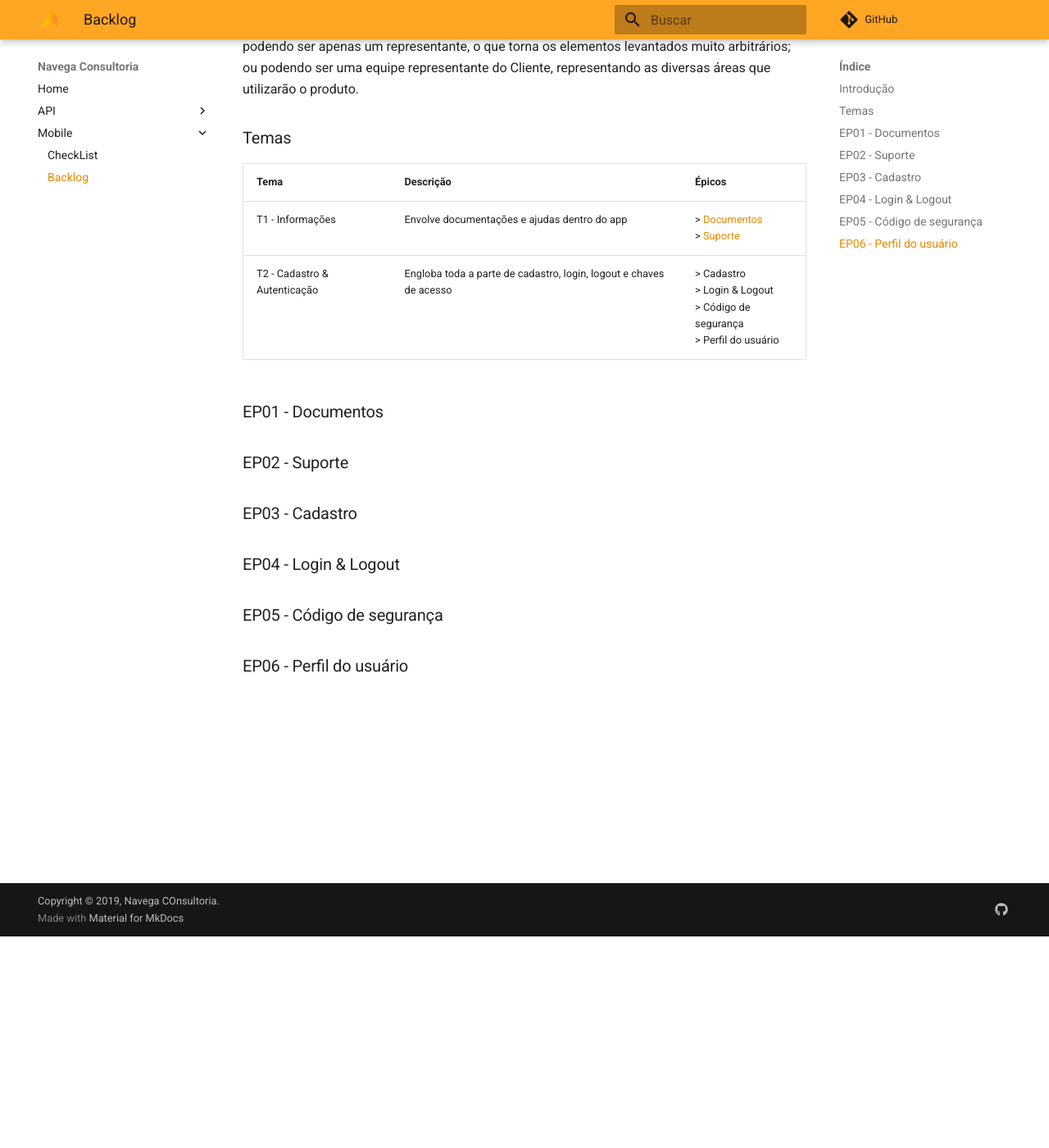
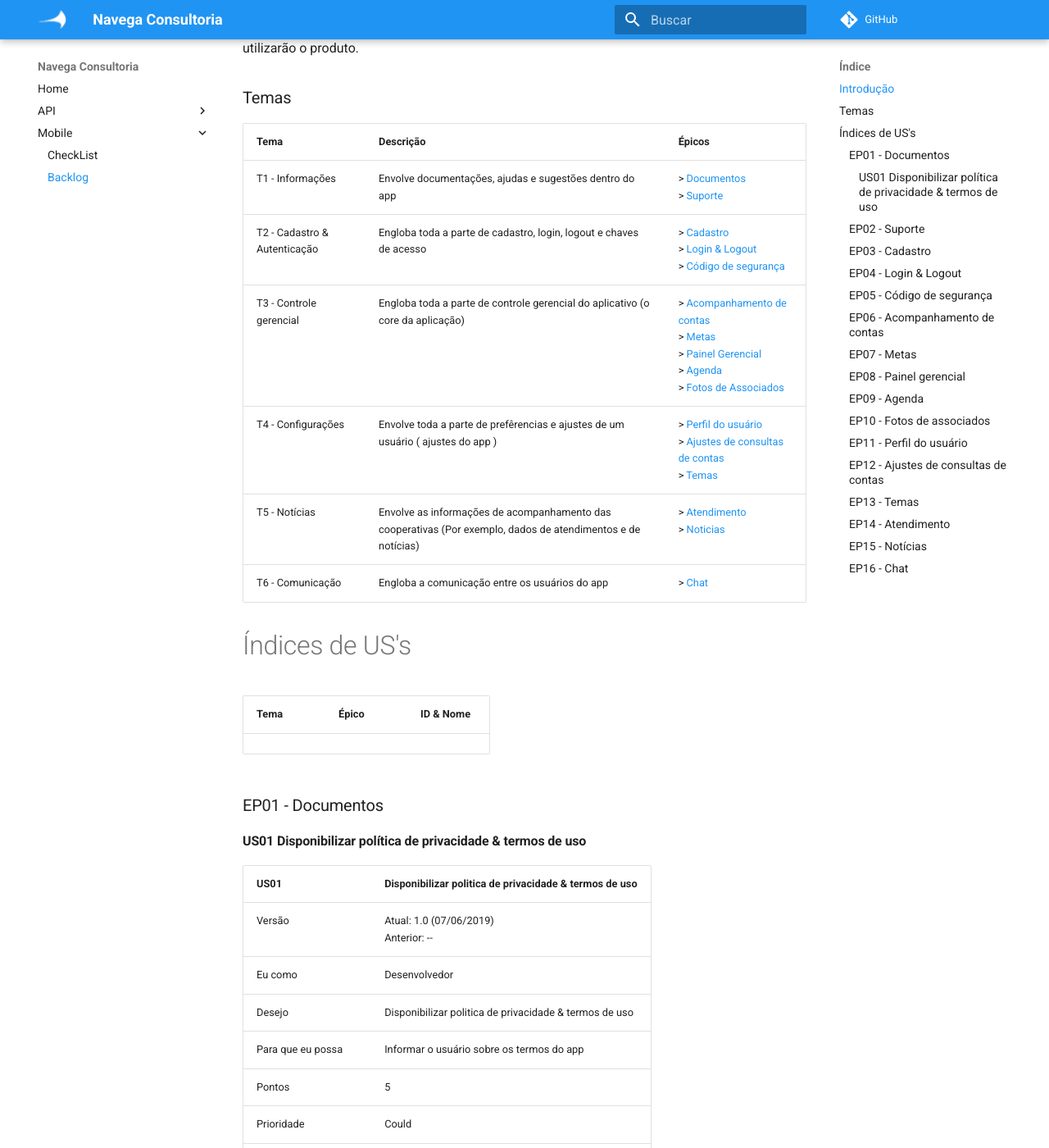
Before and after one commit to NavegaSistemas/Documentacao, an MkDocs documentation site: the page built from docs/Mobile/backlog.md, in a window 1280 px wide and 1400 px high, scrolled down 258 px. Shown: the whole window at 82% size. Built offline with MkDocs 1.6.1 and Material for MkDocs 9.7.7, drawn with Linux system fonts in a browser that asks for light colours; some of the changed text lies outside the part shown.

Commit message:
Alterado cores, adicionado temas e epicos do backlog

```diff
--- a/docs/Mobile/backlog.md
+++ b/docs/Mobile/backlog.md
@@ -5,22 +5,58 @@
 ### Temas
 |Tema|Descrição|Épicos|
 |--|--|--|
-|T1 - Informações|Envolve documentações e ajudas dentro do app| > [Documentos](#ep01-documentos) <br> > [Suporte](#ep02-suporte) |
-|T2 - Cadastro & Autenticação|Engloba toda a parte de cadastro, login, logout e chaves de acesso| > Cadastro <br> > Login & Logout <br> > Código de segurança <br> > Perfil do usuário |
+|T1 - Informações|Envolve documentações, ajudas e sugestões dentro do app| > [Documentos](#ep01-documentos) <br> > [Suporte](#ep02-suporte) |
+|T2 - Cadastro & Autenticação|Engloba toda a parte de cadastro, login, logout e chaves de acesso| > [Cadastro](#ep03-cadastro) <br> > [Login & Logout](#ep04-login-logout) <br> > [Código de segurança](#ep05-codigo-de-seguranca) |
+|T3 - Controle gerencial|Engloba toda a parte de controle gerencial do aplicativo (o core da aplicação)| > [Acompanhamento de contas](#ep06-acompanhamento-de-contas) <br> > [Metas](#ep07-metas) <br> > [Painel Gerencial](#ep08-painel-gerencial) <br> > [Agenda](#ep09-agenda) <br> > [Fotos de Associados](#ep10-fotos-de-associados) |
+|T4 - Configurações| Envolve toda a parte de prefêrencias e ajustes de um usuário ( ajustes do app ) | > [Perfil do usuário](#ep11-perfil-do-usuario) <br> > [Ajustes de consultas de contas](#ep12-ajustes-de-consultas-de-contas) <br> > [Temas](#ep13-temas)|
+|T5 - Notícias | Envolve as informações de acompanhamento das cooperativas (Por exemplo, dados de atendimentos e de notícias) | > [Atendimento](#ep14-atendimento) <br> > [Noticias](#ep15-noticias) |
+|T6 - Comunicação| Engloba a comunicação entre os usuários do app | > [Chat](#ep16-chat) |
+
+# Índices de US's
+|Tema|Épico|ID & Nome|
+|--|--|--|
+
 
 ### EP01 - Documentos
 
+#### US01 Disponibilizar política de privacidade & termos de uso
+
+|US01|Disponibilizar politica de privacidade & termos de uso|
+|--|--|
+|Versão|Atual: 1.0 (07/06/2019) <br> Anterior: --|
+|Eu como|Desenvolvedor|
+|Desejo|Disponibilizar politica de privacidade & termos de uso|
+|Para que eu possa|Informar o usuário sobre os termos do app|
+|Pontos|5|
+|Prioridade|Could|
+|Critérios de aceitação| > Deve seguir o padrão deste tipo de documento <br> > Deve conter todos os termos necessários <br> > Deve ter uma politica de privacidade clara|
 
 ### EP02 - Suporte
 
-
 ### EP03 - Cadastro
-
 
 ### EP04 - Login & Logout
 
-
 ### EP05 - Código de segurança
 
+### EP06 - Acompanhamento de contas
 
-### EP06 - Perfil do usuário
+### EP07 - Metas
+
+### EP08 - Painel gerencial
+
+### EP09 - Agenda
+
+### EP10 - Fotos de associados
+
+### EP11 - Perfil do usuário
+
+### EP12 - Ajustes de consultas de contas
+
+### EP13 - Temas
+
+### EP14 - Atendimento
+
+### EP15 - Notícias
+
+### EP16 - Chat
--- a/mkdocs.yml
+++ b/mkdocs.yml
@@ -2,14 +2,14 @@
 site_description: Documentação da Navega Consultoria
 repo_url: https://github.com/alanrslima
 site_dir: site
-copyright: Copyright &copy; 2019, <a href="http://navegaconsultoria.com.br/">Navega COnsultoria</a>.
+copyright: Copyright &copy; 2019, <a href="http://navegaconsultoria.com.br/">Navega Consultoria</a>.
 dev_addr: ‘0.0.0.0:8000
 theme:
   name: 'material'
-  logo: 'favicon.png'
-  favicon: 'favicon.png'
+  logo: 'images/icon.png'
+  favicon: 'images/icon.png'
   palette:
-    primary: 'orange'
+    primary: 'blue'
   language: 'pt'
 
 extra:
@@ -23,6 +23,7 @@
 nav:
   - Home: 'index.md'
   - API:
+    - Agendas de Visitas: API/agendas_visitas.md
     - Associados: API/associados.md
     - Atendimento: API/atendimento.md
     - Contas Gerenciais: API/contas_gerenciais.md
@@ -30,7 +31,6 @@
     - Níveis de Saldo: API/niveis_saldo.md
     - Notificações: API/notificacoes.md
     - Usuários: API/usuarios.md
-    - Agendas de Visitas: API/agendas_visitas.md
   - Mobile:
     - CheckList: Mobile/check_list.md
     - Backlog: Mobile/backlog.md
```
Also changed, not shown: docs/API/agendas_visitas.md (+13 -0 lines), docs/API/notificacoes.md (+5 -5 lines), docs/API/usuarios.md (+8 -6 lines), docs/Mobile/doubts.md (deleted, +0 -10 lines), docs/index.md (+12 -4 lines), docs/images/icon.png (added), docs/images/logo.png (added).
